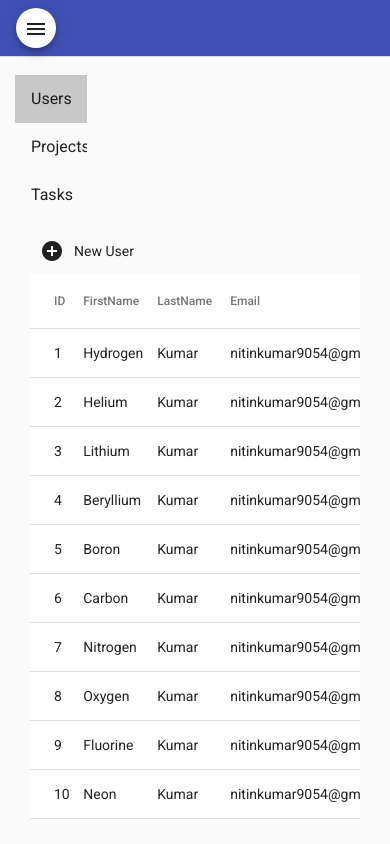
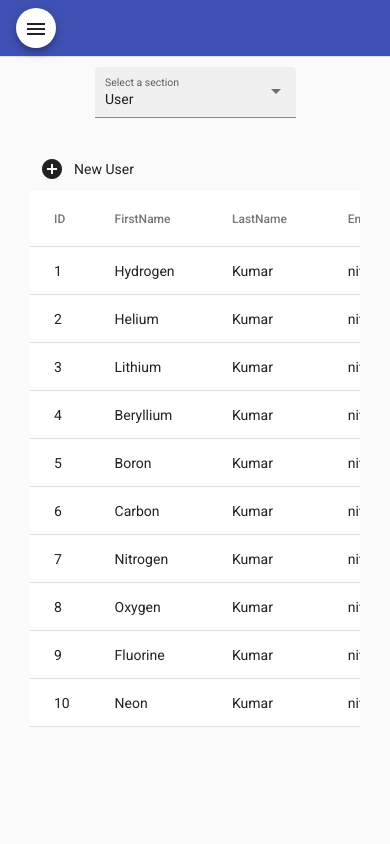
Before and after one commit to gr8learning/ProjectManagementUI, an Angular app: page /user in a window 390 px wide. Built offline with nearby package versions, Linux system fonts and the light colour scheme.

Commit message:
Not-Found, Responsive Module Selection
Add: Not Found Component
Add: Responsiveness to Module Selection

```diff
--- a/src/app/app-routing.module.ts
+++ b/src/app/app-routing.module.ts
@@ -2,6 +2,7 @@ import { NgModule } from '@angular/core';
 import { Routes, RouterModule } from '@angular/router';
 import { HomeComponent } from './routes/home/home.component';
 import { NoModuleSelectedComponent } from './components/no-module-selected/no-module-selected.component';
+import { NotFoundComponent } from './modules/shared/components/not-found/not-found.component';
 
 const routes: Routes = [
   {
@@ -12,6 +13,7 @@ const routes: Routes = [
       { path: 'project', loadChildren: () => import('./modules/project/project.module').then(m => m.ProjectModule) }
     ]
   },
+  { path: '**', component: NotFoundComponent }
 ];
 
 @NgModule({
--- a/src/app/modules/project/project-routing.module.ts
+++ b/src/app/modules/project/project-routing.module.ts
@@ -1,9 +1,11 @@
 import { NgModule } from '@angular/core';
 import { Routes, RouterModule } from '@angular/router';
 import { HomeComponent } from './components/home/home.component';
+import { NotFoundComponent } from '../shared/components/not-found/not-found.component';
 
 const routes: Routes = [
-  { path: '', pathMatch: 'full', component: HomeComponent }
+  { path: '', pathMatch: 'full', component: HomeComponent },
+  { path: '**', component: NotFoundComponent }
 ];
 
 @NgModule({
--- /dev/null
+++ b/src/app/modules/shared/components/not-found/not-found.component.html
@@ -0,0 +1,3 @@
+<div fxLayoutAlign="center" fxFlex="100%" class="font-20px not-found">
+  The URL you are trying to access is invalid.
+</div>
--- /dev/null
+++ b/src/app/modules/shared/components/not-found/not-found.component.scss
@@ -0,0 +1,3 @@
+.not-found {
+  padding: 20px 10px;
+}
--- /dev/null
+++ b/src/app/modules/shared/components/not-found/not-found.component.ts
@@ -0,0 +1,15 @@
+import { Component, OnInit } from '@angular/core';
+
+@Component({
+  selector: 'app-not-found',
+  templateUrl: './not-found.component.html',
+  styleUrls: ['./not-found.component.scss']
+})
+export class NotFoundComponent implements OnInit {
+
+  constructor() { }
+
+  ngOnInit(): void {
+  }
+
+}
--- a/src/app/modules/shared/styles.scss
+++ b/src/app/modules/shared/styles.scss
@@ -19,4 +19,7 @@ th.mat-sort-header-sorted {
 
 .overflow-scroll {
   overflow-x: scroll;
+  table {
+    min-width: 712px;
+  }
 }
--- a/src/app/modules/task/components/home/home.component.html
+++ b/src/app/modules/task/components/home/home.component.html
@@ -3,7 +3,7 @@
     <mat-icon>add_circle</mat-icon>
     <div>New Task</div>
   </div>
-  <div fxLayout="row" class="overflow-scroll">
+  <div fxLayout="row" ngClass.lt-md="overflow-scroll">
     <table mat-table [dataSource]="dataSource" matSort class="mat-elevation-z8">
 
       <!-- Position Column -->
--- a/src/app/modules/task/task-routing.module.ts
+++ b/src/app/modules/task/task-routing.module.ts
@@ -1,9 +1,11 @@
 import { NgModule } from '@angular/core';
 import { Routes, RouterModule } from '@angular/router';
 import { HomeComponent } from './components/home/home.component';
+import { NotFoundComponent } from '../shared/components/not-found/not-found.component';
 
 const routes: Routes = [
-  { path: '', pathMatch: 'full', component: HomeComponent }
+  { path: '', pathMatch: 'full', component: HomeComponent },
+  { path: '**', component: NotFoundComponent }
 ];
 
 @NgModule({
--- a/src/app/modules/user/user-routing.module.ts
+++ b/src/app/modules/user/user-routing.module.ts
@@ -1,9 +1,11 @@
 import { NgModule } from '@angular/core';
 import { Routes, RouterModule } from '@angular/router';
 import { HomeComponent } from './components/home/home.component';
+import { NotFoundComponent } from '../shared/components/not-found/not-found.component';
 
 const routes: Routes = [
-  { path: '', pathMatch: 'full', component: HomeComponent }
+  { path: '', pathMatch: 'full', component: HomeComponent },
+  { path: '**', component: NotFoundComponent }
 ];
 
 @NgModule({
--- a/src/app/routes/home/home.component.html
+++ b/src/app/routes/home/home.component.html
@@ -1,21 +1,21 @@
 <div class="container">
-  <div class="module-selector" fxHide>
+  <div class="module-selector" fxHide.md fxLayoutAlign="center">
     <mat-form-field appearance="fill">
-      <mat-label>Select an option</mat-label>
-      <mat-select [(value)]="selectedModule">
+      <mat-label>Select a section</mat-label>
+      <mat-select [(value)]="selectedModule" (selectionChange)="navigateTo($event.value)">
         <mat-option disabled>None</mat-option>
-        <mat-option value="option1">Option 1</mat-option>
-        <mat-option value="option2">Option 2</mat-option>
-        <mat-option value="option3">Option 3</mat-option>
+        <mat-option value="user">User</mat-option>
+        <mat-option value="project">Project</mat-option>
+        <mat-option value="task">Task</mat-option>
       </mat-select>
     </mat-form-field>
   </div>
   <div fxLayout="row wrap">
-    <div class="go-to-modules" fxFlex="20%">
+    <div class="go-to-modules" fxFlex="20%" fxHide.lt-md>
       <mat-list>
-        <mat-list-item mat-ripple routerLink="user" routerLinkActive="active-link">Users</mat-list-item>
-        <mat-list-item mat-ripple routerLink="project" routerLinkActive="active-link">Projects</mat-list-item>
-        <mat-list-item mat-ripple routerLink="task" routerLinkActive="active-link">Tasks</mat-list-item>
+        <mat-list-item mat-ripple routerLink="user" routerLinkActive="active-link" (click)="updateSelectedModule('user')">Users</mat-list-item>
+        <mat-list-item mat-ripple routerLink="project" routerLinkActive="active-link" (click)="updateSelectedModule('project')">Projects</mat-list-item>
+        <mat-list-item mat-ripple routerLink="task" routerLinkActive="active-link" (click)="updateSelectedModule('task')">Tasks</mat-list-item>
       </mat-list>
     </div>
     <div fxFlex="100%" fxFlex.gt-sm="80%">
--- a/src/app/routes/home/home.component.ts
+++ b/src/app/routes/home/home.component.ts
@@ -1,4 +1,5 @@
 import { Component, OnInit } from '@angular/core';
+import { Router } from '@angular/router';
 
 @Component({
   selector: 'app-home',
@@ -6,11 +7,35 @@ import { Component, OnInit } from '@angular/core';
   styleUrls: ['./home.component.scss']
 })
 export class HomeComponent implements OnInit {
-  selectedModule = 'option1';
+  selectedModule: string;
 
-  constructor() { }
+  constructor(private router: Router) {
+    this.setSelectedModule();
+  }
 
   ngOnInit(): void {
   }
 
+  setSelectedModule(): void {
+    const path = window.location.pathname;
+    if (path.startsWith('/task')) {
+      this.selectedModule = 'task';
+    } else if (path.startsWith('/project')) {
+      this.selectedModule = 'project';
+    } else if (path.startsWith('/user')) {
+      this.selectedModule = 'user';
+    } else {
+      this.selectedModule = '';
+    }
+  }
+
+  updateSelectedModule(value): void {
+    this.selectedModule = value;
+  }
+  navigateTo(value): void {
+    if (value) {
+        const _ = this.router.navigate([value]);
+    }
 }
+
+}
```
Also changed, not shown: src/app/modules/shared/shared.module.ts (+7 -2 lines), 1 other file (tests, documents, lock files or other folders).
